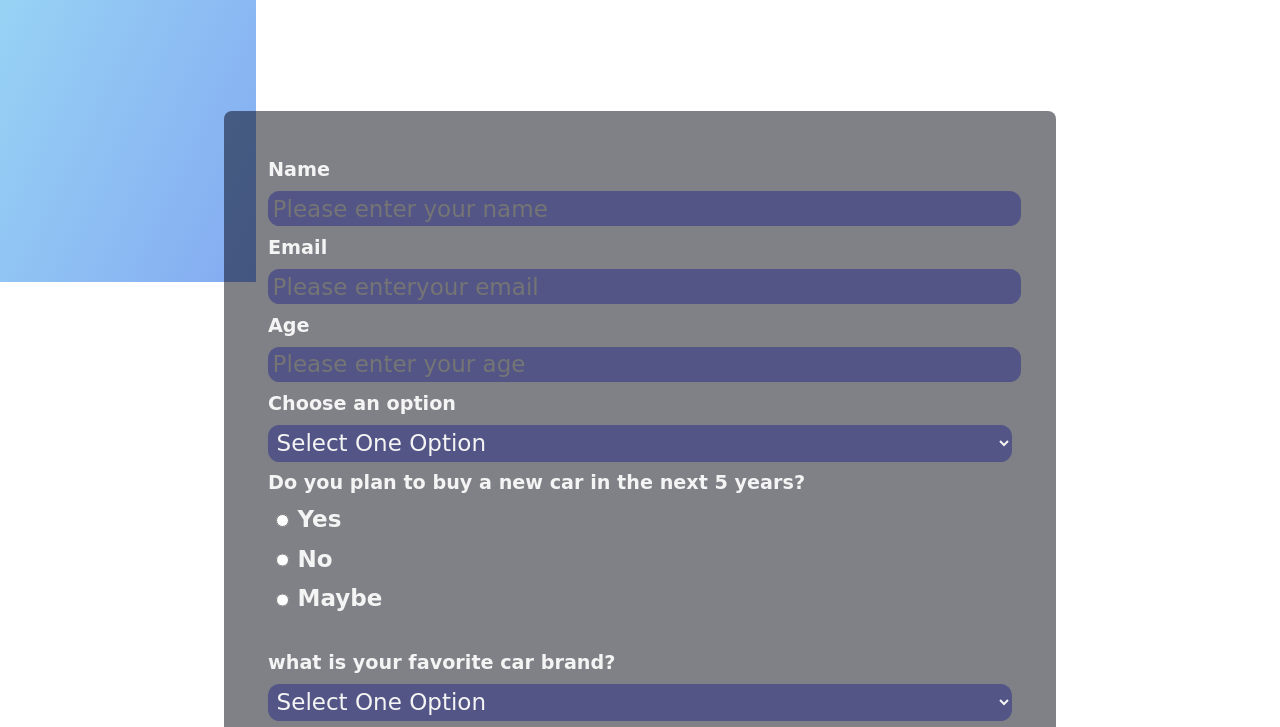
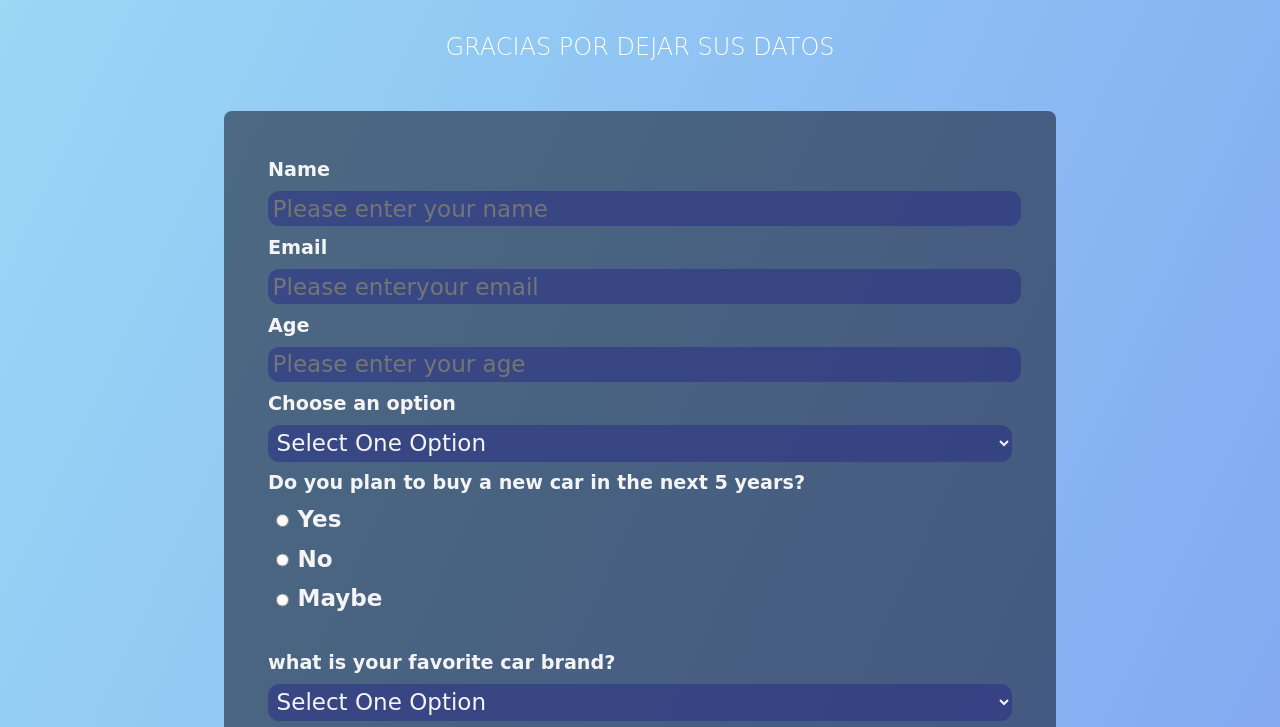
Before and after one commit to Kamiro0/FORMULARIO, a plain HTML site: page index.html in a window 1280 px wide. Shown: the part 118-845 px from the top of the page. Drawn offline with Linux system fonts and the light colour scheme.

Commit message:
subir css

```diff
--- a/styles.css
+++ b/styles.css
@@ -9,10 +9,10 @@
 body::before {
     content: " ";
     position: fixed;
-    top: 0;
-    left: 0;
-    width: 20%;
-    height: 50%;
+    top: 50;
+    left: 50;
+    width: 100%;
+    height: 100%;
     background-size: cover;
      z-index: -1;
     background-image: linear-gradient(115deg,rgba(54, 178, 235, 0.5), rgba(9, 86, 228, 0.5)),
```
